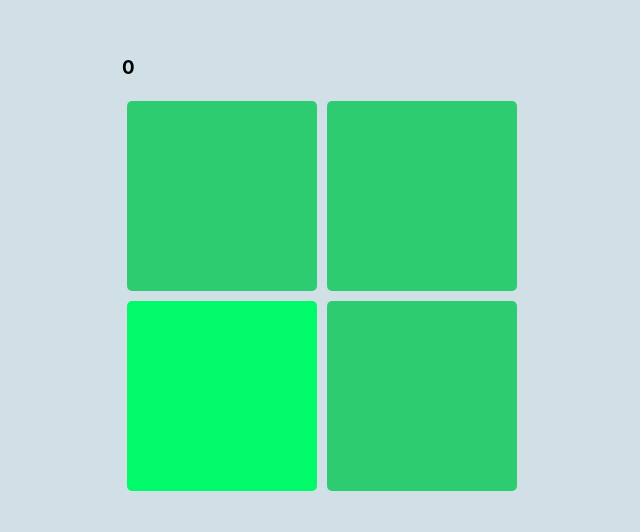
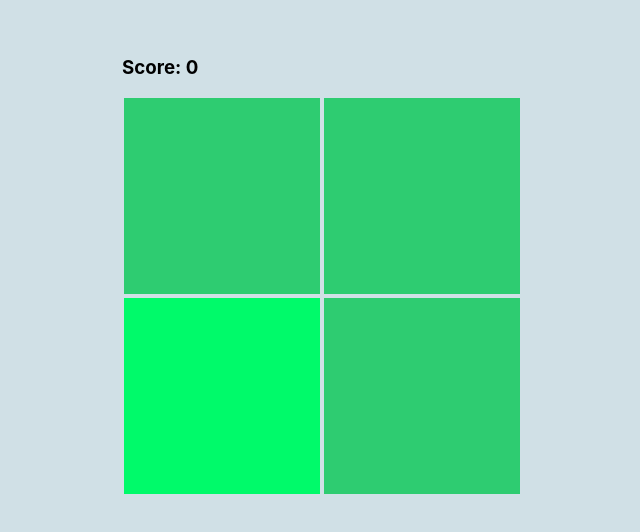
Before and after one commit to Renda02/memory-game, a React (Create React App) app: page / in a window 1280 px wide. Shown: the part 132-664 px from the top of the page, without its empty margins (318-958 px from the left). Built offline with nearby package versions, Linux system fonts and the light colour scheme.

Commit message:
Improved Board

```diff
--- a/src/App.css
+++ b/src/App.css
@@ -18,10 +18,16 @@ body {
   height: 400px;
   width: 400px;
   flex-direction: row;
+
 }
 
 .cube {
-  border-radius: 5px;
-  margin: 5px;
+cursor: pointer;
+  margin: 2px;
   box-sizing: border-box;
 }
+
+.cube:hover {
+  box-shadow: inset 0px 0px 0px 1px;
+  box-sizing: border-box;
+}
--- a/src/components/Board.css
+++ /dev/null
@@ -1,21 +0,0 @@
-.row {
-  display: flex;
-  align-items: center;
-  justify-content: center;
-}
-
-.cards {
-  display: inline-block;
-  width: 100px;
-  height: 100px;
-  background-color: #51dce0;
-  gap: 10px;
-  border-radius: 5px;
-  border: 2px solid #e7d9ea;
-  cursor: pointer;
-}
-
-.cards:hover {
-  box-shadow: inset 0px 0px 0px 1px;
-  box-sizing: border-box;
-}
--- a/src/components/Board.jsx
+++ b/src/components/Board.jsx
@@ -1,8 +1,15 @@
 import React, { useState } from "react";
-import "./Board.css";
+
 import Color from "color";
 
-const colorList = ["#1abc9c", "#2ecc71", "#3498db", "#9b59b6", "#34495e"];
+const colorList = [
+  "#1abc9c",
+  "#2ecc71",
+  "#e74c3c",
+  "#2c3e50",
+  "#9b59b6",
+  "#5e3458",
+];
 
 function getRandomArbitrary(min, max) {
   return Math.round(Math.random() * (max - min) + min);
@@ -20,7 +27,7 @@ function Board() {
   // get color
   const cubeColor = colorList[size - 1];
 
-  console.log(randomCubeIndex, "randomCubeIndex");
+  //console.log(randomCubeIndex, "randomCubeIndex");
 
   // go to next step
   const onSpecialCubeClick = () => {
@@ -29,7 +36,7 @@ function Board() {
   };
 
   for (let i = 0; i < size * size; i++) {
-    if (i == randomCubeIndex) {
+    if (i === randomCubeIndex) {
       // special cube
       cubes.push({
         color: Color(cubeColor).saturate(0.6),
@@ -38,18 +45,19 @@ function Board() {
     } else {
       cubes.push({
         color: cubeColor,
-        onclick: () => console.log("wrong click"),
+        onclick: () => alert("Oops! wrong color. Try again"),
       });
     }
   }
 
-  const width = `calc(${(1 / size) * 100}% - ${5 * size}px)`;
-  const height = `calc(${(1 / size) * 100}% - ${5 * size}px`;
+  //cube sizing
+  const width = `calc(${(1 / size) * 100}% - ${2 * size}px)`;
+  const height = `calc(${(1 / size) * 100}% - ${2 * size}px`;
 
-  return (<>
+  return (
+    <>
       <div>
-
-<h3>{score}</h3>
+        <h3>Score: {score}</h3>
         <div className="board">
           {cubes.map((cb) => (
             <div
@@ -60,9 +68,7 @@ function Board() {
           ))}
         </div>
       </div>
-
     </>
-
   );
 }
 
```
Lines whose indentation alone changed are shown as unchanged.
